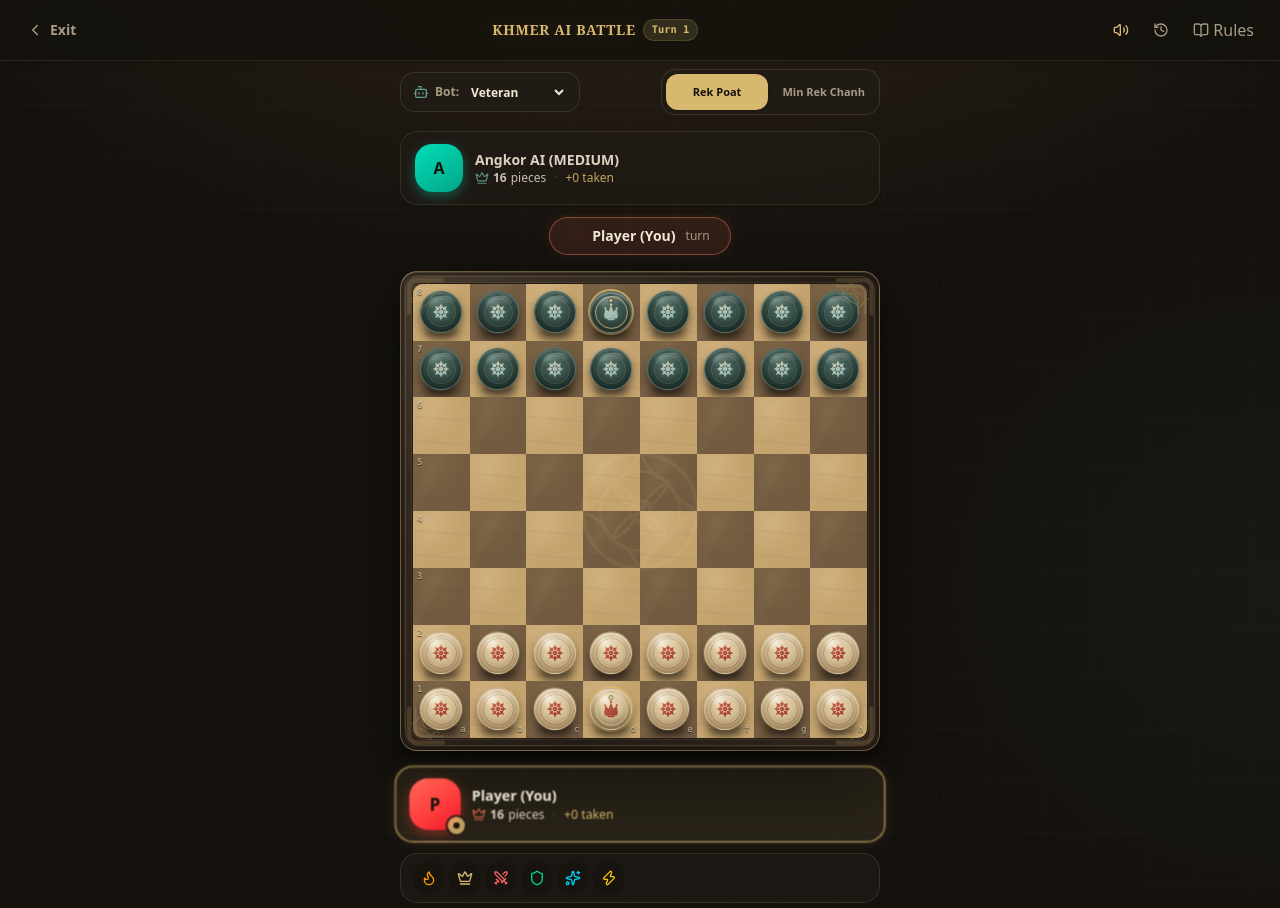
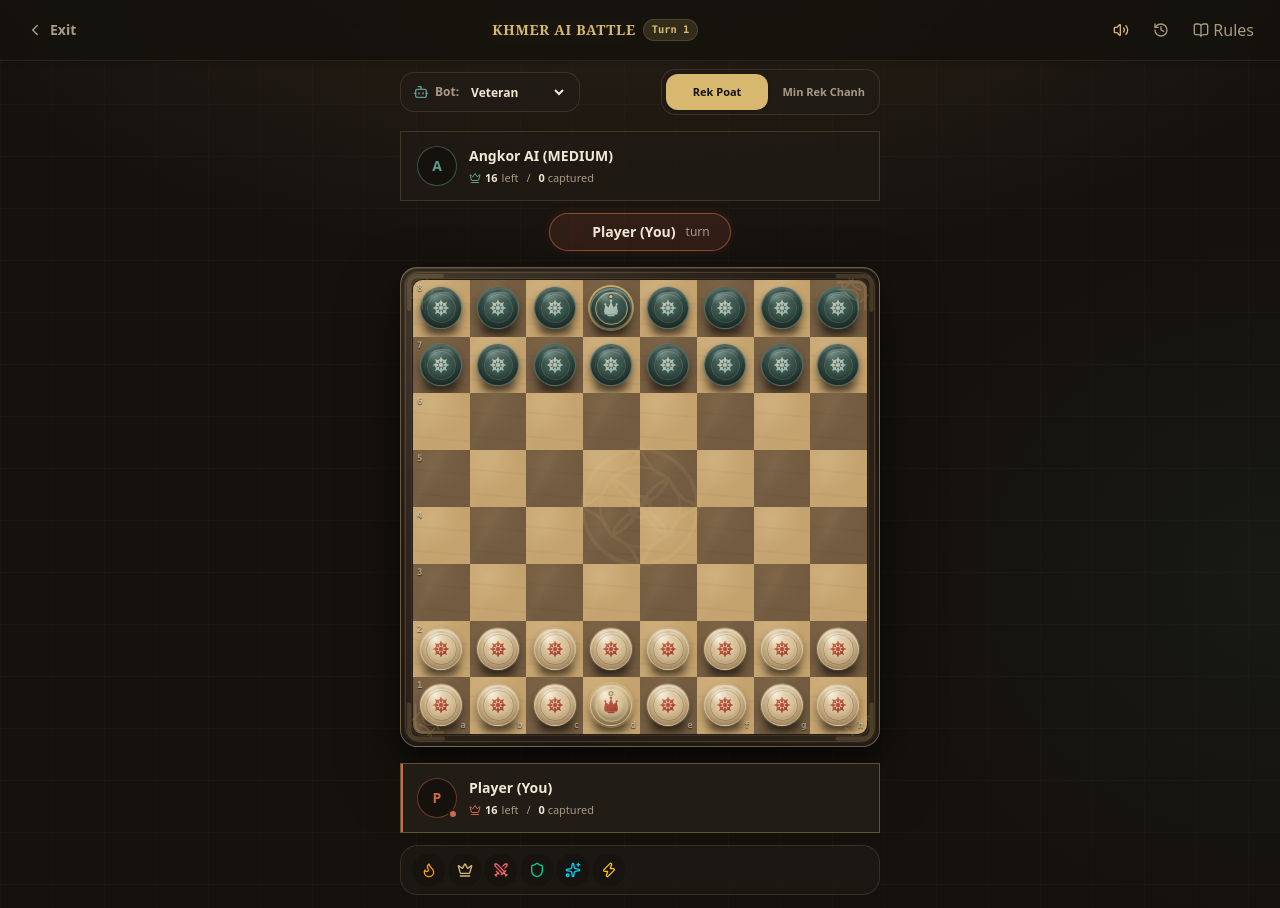
Before and after one commit to machxanht/Rek-Khmer-Chess, a Next.js app: page /play/ai in a window 1280 px wide. Shown: the top 908 px of the page. Built offline with nearby package versions, Linux system fonts and the light colour scheme.

Commit message:
design: simplify player cards for competitive board layout

```diff
--- a/components/game/player-card.tsx
+++ b/components/game/player-card.tsx
@@ -24,61 +24,68 @@ export function PlayerCard({
   align?: 'start' | 'end'
 }) {
   const you = player === 'you'
+
   return (
     <div
       className={cn(
-        'flex items-center gap-3 rounded-2xl border px-3.5 py-3 transition-all duration-300 backdrop-blur-md shadow-md',
-        active
-          ? 'border-gold/60 bg-gold-soft/80 shadow-[0_0_16px_var(--gold-soft)] ring-1 ring-gold/50 scale-[1.02]'
-          : 'border-border/80 bg-card/70 opacity-90',
+        'relative flex min-h-[70px] items-center gap-3 border border-border bg-card/72 px-3 py-2.5 transition-colors sm:px-4',
+        active && 'border-gold/35 bg-card',
         align === 'end' && 'flex-row-reverse text-right',
       )}
     >
+      <span
+        className={cn(
+          'absolute inset-y-0 w-0.5',
+          align === 'end' ? 'right-0' : 'left-0',
+          active ? (you ? 'bg-you' : 'bg-opp') : 'bg-transparent',
+        )}
+        aria-hidden="true"
+      />
+
       <div
         className={cn(
-          'relative flex size-12 shrink-0 items-center justify-center rounded-2xl text-base font-bold text-background shadow-md transition-transform duration-300',
-          active && 'scale-105',
+          'relative flex size-10 shrink-0 items-center justify-center rounded-full border bg-background text-sm font-black',
+          you ? 'border-you/45 text-you' : 'border-opp/45 text-opp',
         )}
-        style={{
-          background: you
-            ? 'linear-gradient(145deg, oklch(0.78 0.24 28), oklch(0.58 0.23 25))'
-            : 'linear-gradient(145deg, oklch(0.86 0.18 175), oklch(0.68 0.16 178))',
-          boxShadow: you
-            ? '0 4px 12px oklch(0.66 0.23 28 / 0.4)'
-            : '0 4px 12px oklch(0.76 0.16 175 / 0.4)',
-        }}
+        aria-hidden="true"
       >
         {name.slice(0, 1).toUpperCase()}
         {active && (
-          <span className="absolute -right-1 -bottom-1 flex size-4 items-center justify-center rounded-full bg-gold ring-2 ring-card shadow-sm animate-pulse">
-            <span className="size-1.5 rounded-full bg-background" />
-          </span>
+          <span
+            className={cn(
+              'absolute -bottom-0.5 -right-0.5 size-2.5 rounded-full border-2 border-card',
+              you ? 'bg-you' : 'bg-opp',
+            )}
+          />
         )}
       </div>
 
-      <div className={cn('flex min-w-0 flex-col', align === 'end' && 'items-end')}>
-        <div className={cn('flex items-center gap-1.5', align === 'end' && 'flex-row-reverse')}>
-          <span className="truncate text-sm font-bold text-foreground">{name}</span>
-          {connection === 'connected' && <Wifi className="size-3.5 text-success" />}
-          {connection === 'reconnecting' && <Wifi className="size-3.5 animate-pulse text-gold" />}
-          {connection === 'disconnected' && <WifiOff className="size-3.5 text-destructive" />}
+      <div className={cn('min-w-0 flex-1', align === 'end' && 'flex flex-col items-end')}>
+        <div className={cn('flex min-w-0 items-center gap-1.5', align === 'end' && 'flex-row-reverse')}>
+          <span className="truncate text-sm font-extrabold text-foreground">{name}</span>
+          {connection === 'connected' && <Wifi className="size-3 text-success" />}
+          {connection === 'reconnecting' && <Wifi className="size-3 text-gold" />}
+          {connection === 'disconnected' && <WifiOff className="size-3 text-destructive" />}
         </div>
-        <div className={cn('flex items-center gap-2 text-xs font-medium text-muted-foreground', align === 'end' && 'flex-row-reverse')}>
-          <span className="flex items-center gap-1 text-foreground/90">
-            <Crown className={cn('size-3.5', you ? 'text-you' : 'text-opp')} />
-            <strong>{piecesLeft}</strong> pieces
+
+        <div className={cn('mt-1 flex items-center gap-2 text-[11px] text-muted-foreground', align === 'end' && 'flex-row-reverse')}>
+          <span className="inline-flex items-center gap-1">
+            <Crown className={cn('size-3', you ? 'text-you' : 'text-opp')} />
+            <strong className="text-foreground">{piecesLeft}</strong>
+            <span>left</span>
           </span>
-          <span className="text-muted-foreground/40">·</span>
-          <span className="text-gold font-medium">+{captured} taken</span>
+          <span aria-hidden="true">/</span>
+          <span>
+            <strong className="text-foreground">{captured}</strong> captured
+          </span>
         </div>
       </div>
 
       {timer && (
         <div
           className={cn(
-            'ml-auto rounded-xl px-2.5 py-1.5 font-mono text-sm font-bold tabular-nums shadow-sm transition-colors',
-            align === 'end' && 'mr-auto ml-0',
-            active ? 'bg-gold text-background ring-1 ring-gold shadow-[0_0_8px_var(--gold-soft)]' : 'bg-secondary/90 text-muted-foreground',
+            'shrink-0 border border-border bg-background/65 px-2 py-1 font-mono text-xs font-bold tabular-nums',
+            active && 'border-gold/30 text-gold',
           )}
         >
           {timer}
```
